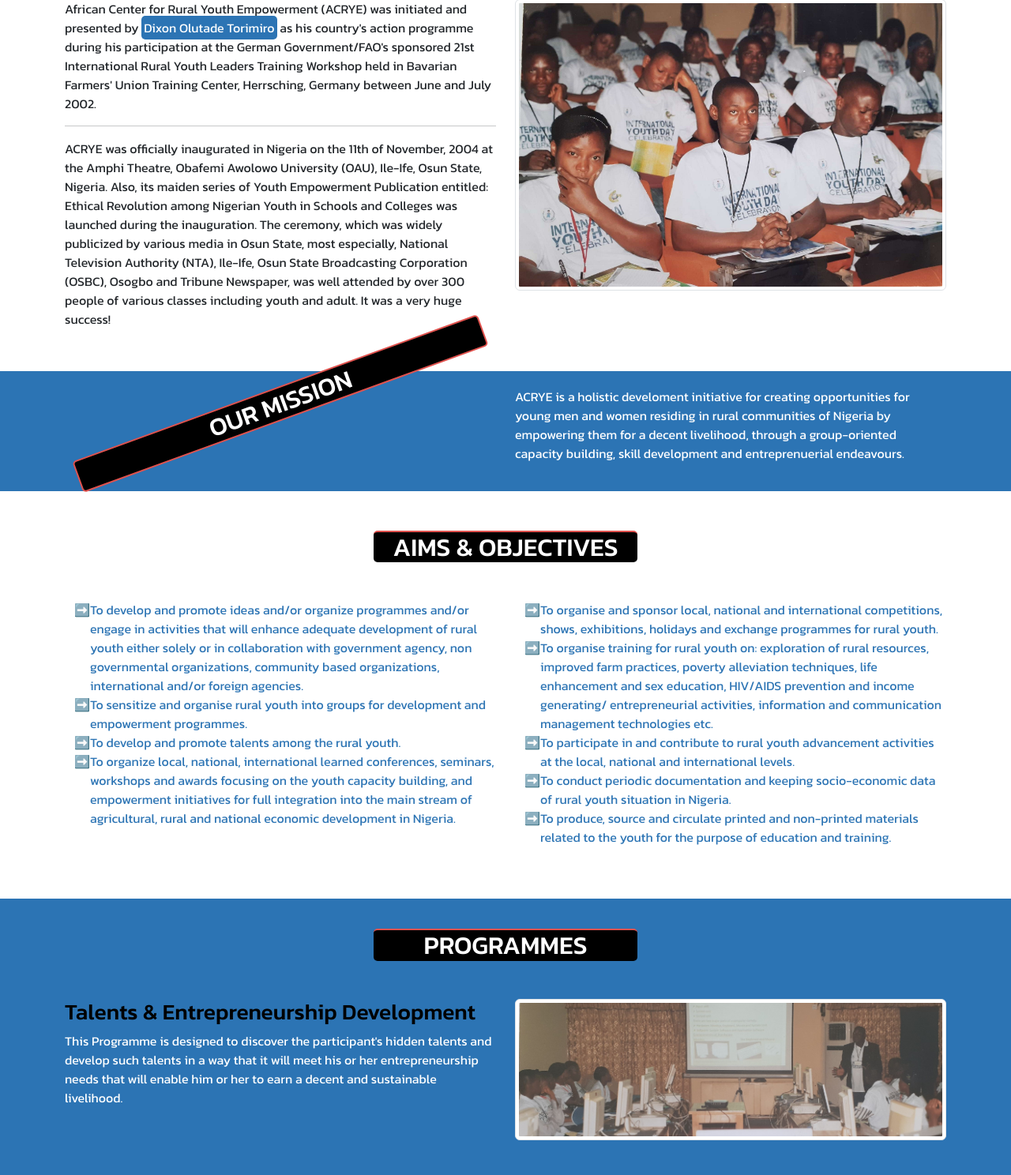
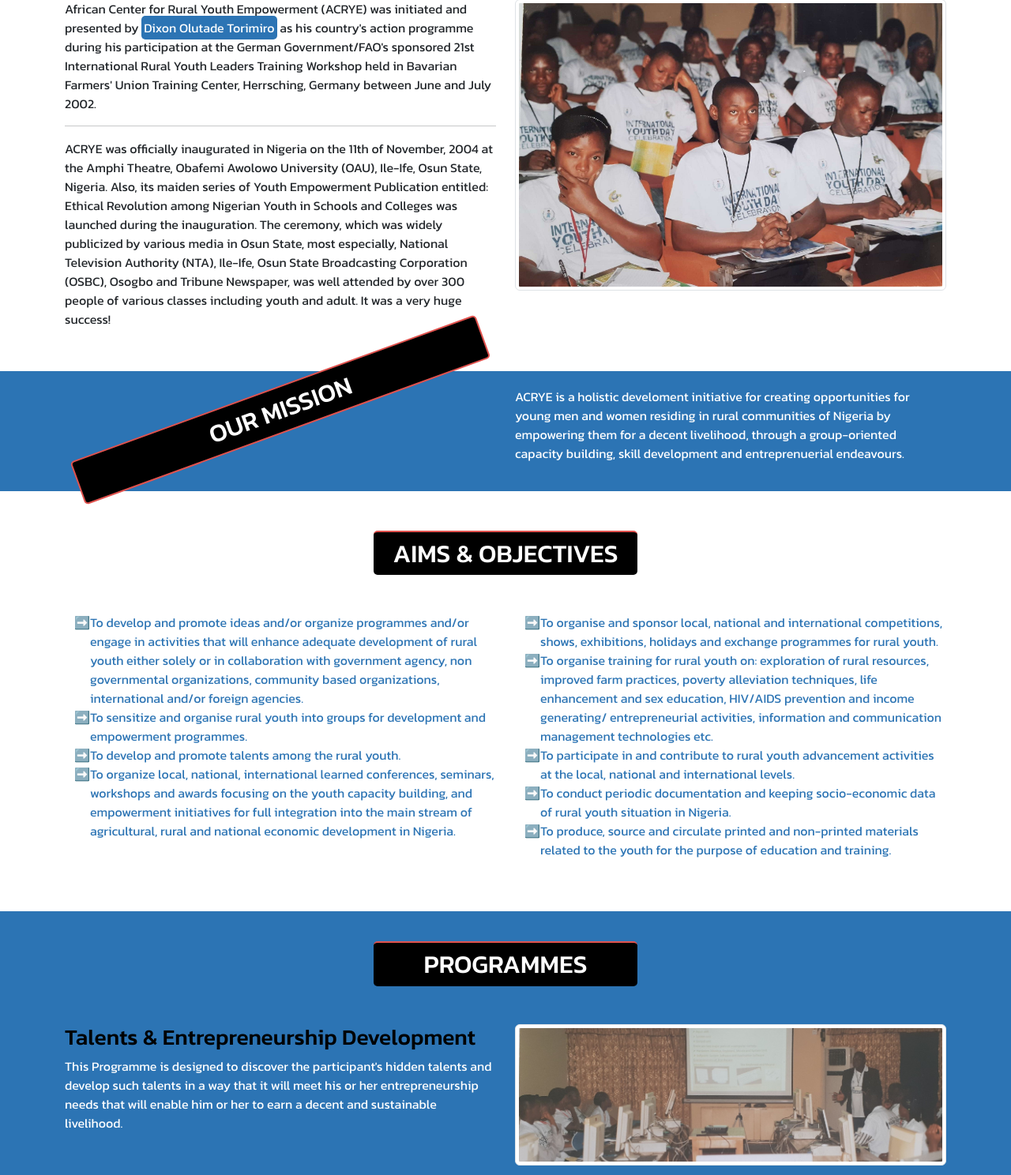
Before and after one commit to Samuel-2626/acrye, a PHP site: page / in a window 1280 px wide. Shown: the part 288-1776 px from the top of the page at 79% size. Run offline with PHP 8.4, Linux system fonts and the light colour scheme.

Commit message:
minor edit

```diff
--- a/index.php
+++ b/index.php
@@ -59,7 +59,7 @@
     <div class="container">
       <div class="row">
         <div class="col-md-6">
-          <h2 class="text-center third-section__heading">OUR MISSION</h2>
+          <h2 class="text-center third-section__heading p-2">OUR MISSION</h2>
         </div>
         <div class="col-md-6">
           <p>
@@ -75,7 +75,7 @@
 
   <section class="fourth-section">
   <div class="container">
-  <h2 class="text-center fourth-section__heading mb-5">AIMS & OBJECTIVES</h2>
+  <h2 class="text-center fourth-section__heading mb-5 p-2">AIMS & OBJECTIVES</h2>
     <div class="row">
       <div class="col-md-6">
       <ul>
@@ -130,7 +130,7 @@
 
   <section class="fifth-section">
     <div class="container">
-    <h2 class="text-center fourth-section__heading mb-5 mt-2">PROGRAMMES</h2>
+    <h2 class="text-center fourth-section__heading mb-5 mt-2 p-2">PROGRAMMES</h2>
       <div class="row">
         <div class="col-md-6">
           <h3 class="fifth-section__sub-heading">Talents & Entrepreneurship Development</h3>
@@ -199,7 +199,7 @@
 
   <section class="six-section">
   <div class="container">
-  <h2 class="text-center fourth-section__heading mb-4">STRATEGIES</h2>
+  <h2 class="text-center fourth-section__heading mb-4 p-2">STRATEGIES</h2>
 
         <div class="row">
             <div class="col-md-4 six-section--hover-add-border-effect">
@@ -266,7 +266,7 @@
 
   <section class="seventh-section">
     <div class="container">
-    <h2 class="text-center fourth-section__heading mb-5 mt-2">FACILITIES & DEMONSTRATION</h2>
+    <h2 class="text-center fourth-section__heading mb-5 mt-2 p-2">FACILITIES & DEMONSTRATION</h2>
 
    <div class="row">
         <div class="col-md-4 mb-4">
@@ -291,7 +291,7 @@
 
   <section class="eight-section">
     <div class="container">
-    <h2 class="text-center fourth-section__heading mb-5 mt-2">MEET THE TEAM</h2>
+    <h2 class="text-center fourth-section__heading mb-5 mt-2 p-2">MEET THE TEAM</h2>
       <div class="row">
         <div class="col-md-2">
         <img src="images/chairman.jpg" alt="Chairman | Professor D.O Torimiro" class="img-fluid img-thumbnail mb-2">
```
